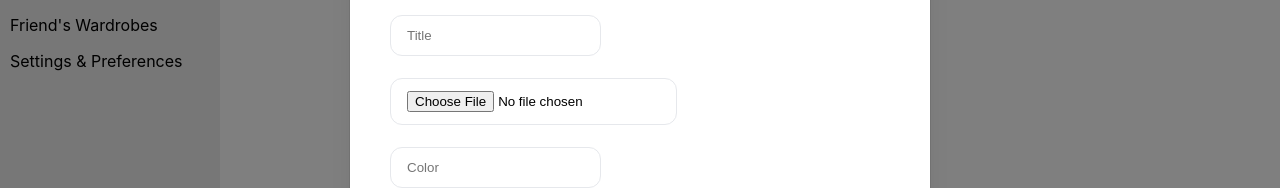
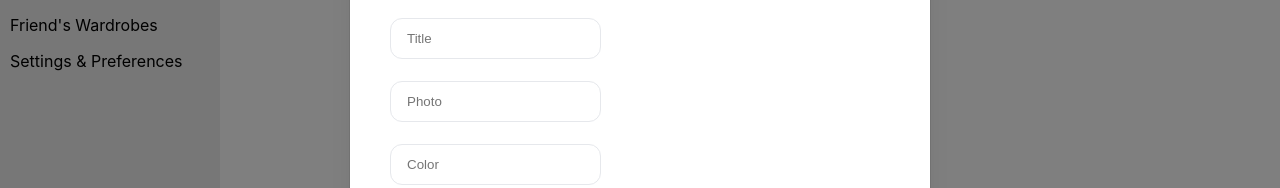
Before and after one commit to hotredsam/Outfit-Maker, a React (Create React App) app in the folder outfit-tracker/client/: page /upload in a window 1280 px wide. Shown: the part 307-495 px from the top of the page. Built offline with nearby package versions, Linux system fonts and the light colour scheme.

Commit message:
fixed image uploading

```diff
--- a/outfit-tracker/client/src/components/UploadImage.js
+++ b/outfit-tracker/client/src/components/UploadImage.js
@@ -1,4 +1,4 @@
-import { useState } from 'react';
+import React, { useState } from 'react';
 import ClothingFetch from "../apis/ClothingFetch";
 import './UploadImage.css';
 import FileBase64 from 'react-file-base64';
@@ -55,11 +55,20 @@ const AddClothingItem = () => {
                     placeholder="Title"
                     />
                 </div>
-                <FileBase64
+                {/* <FileBase64
                     type="file"
                     multiple={false}
                     onDone={({ base64 }) => setPhoto({ base64 })}
-                />
+                /> */}
+                <div className="col">
+                    <input
+                    value={photo}
+                    onChange={(e) => setPhoto(e.target.value)}
+                    className="form-control"
+                    type="text"
+                    placeholder="Photo"
+                    />
+                </div>
                 <div className="col">
                     <input
                     value={color}
--- a/outfit-tracker/client/src/pages/Dashboard.js
+++ b/outfit-tracker/client/src/pages/Dashboard.js
@@ -21,7 +21,6 @@ const Dashboard = () => {
             <div className="scrollable-section-container">
                 <ScrollableSection images={images} />
             </div>
-
             {/* More main content elements here */}
 
         </div>
--- a/outfit-tracker/client/src/pages/ItemDetailPage.js
+++ b/outfit-tracker/client/src/pages/ItemDetailPage.js
@@ -43,8 +43,8 @@ const ItemDetailPage = () => {
     return (
         <div>
             <div>{selectedClothing.title}</div>
-            <div>{selectedClothing.photo}</div>
-            <img src={selectedClothing.photo} alt={selectedClothing.title} />
+            {/* <div>{selectedClothing.photo}</div> */}
+            <img src={selectedClothing.photo} alt='Photo Not Working' height="100px"/>
             <div>{selectedClothing.color}</div>
             <div>{selectedClothing.category}</div>
             <button onClick={(e) => handleUpdate(e, selectedClothing.clothing_id)}>Edit</button>
```
